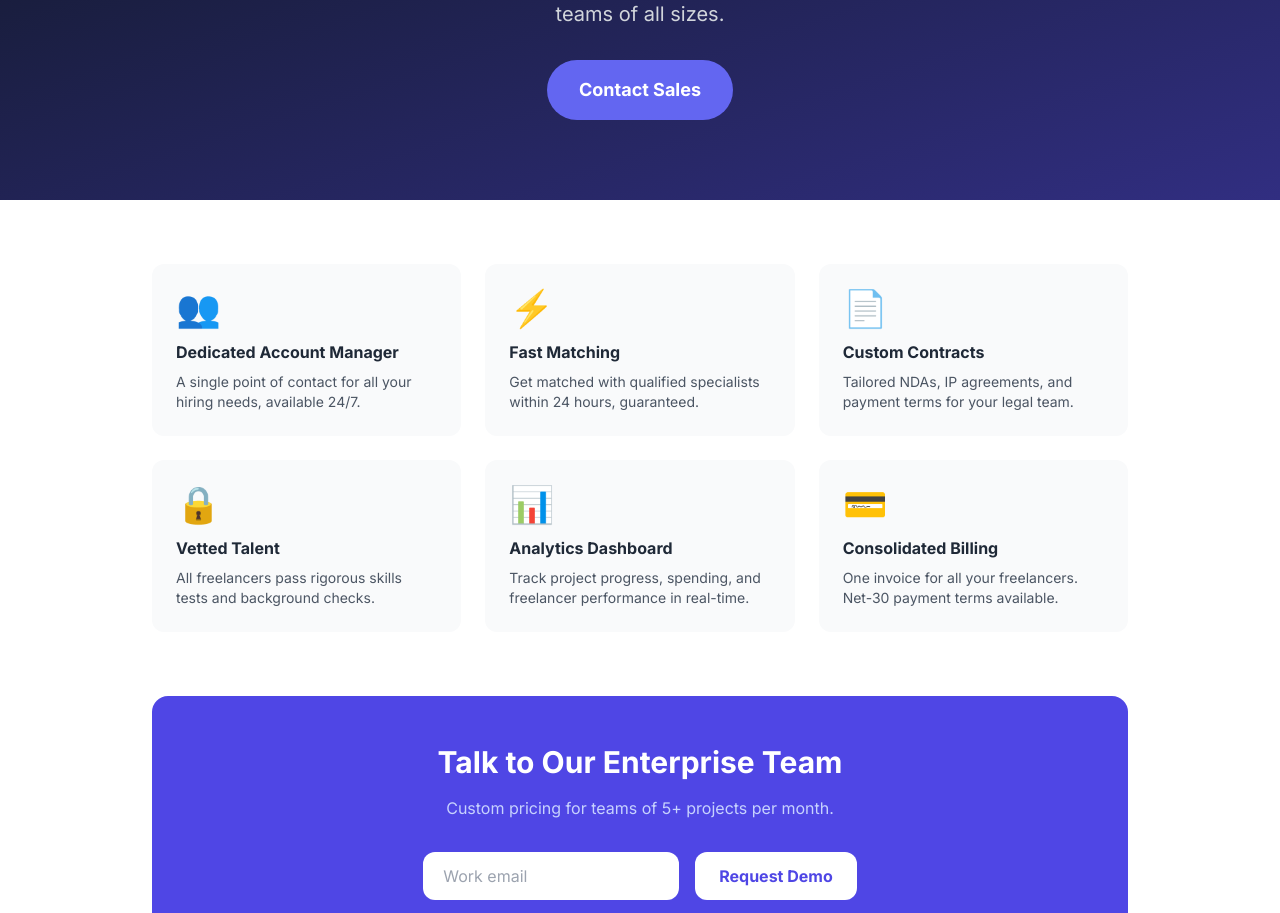
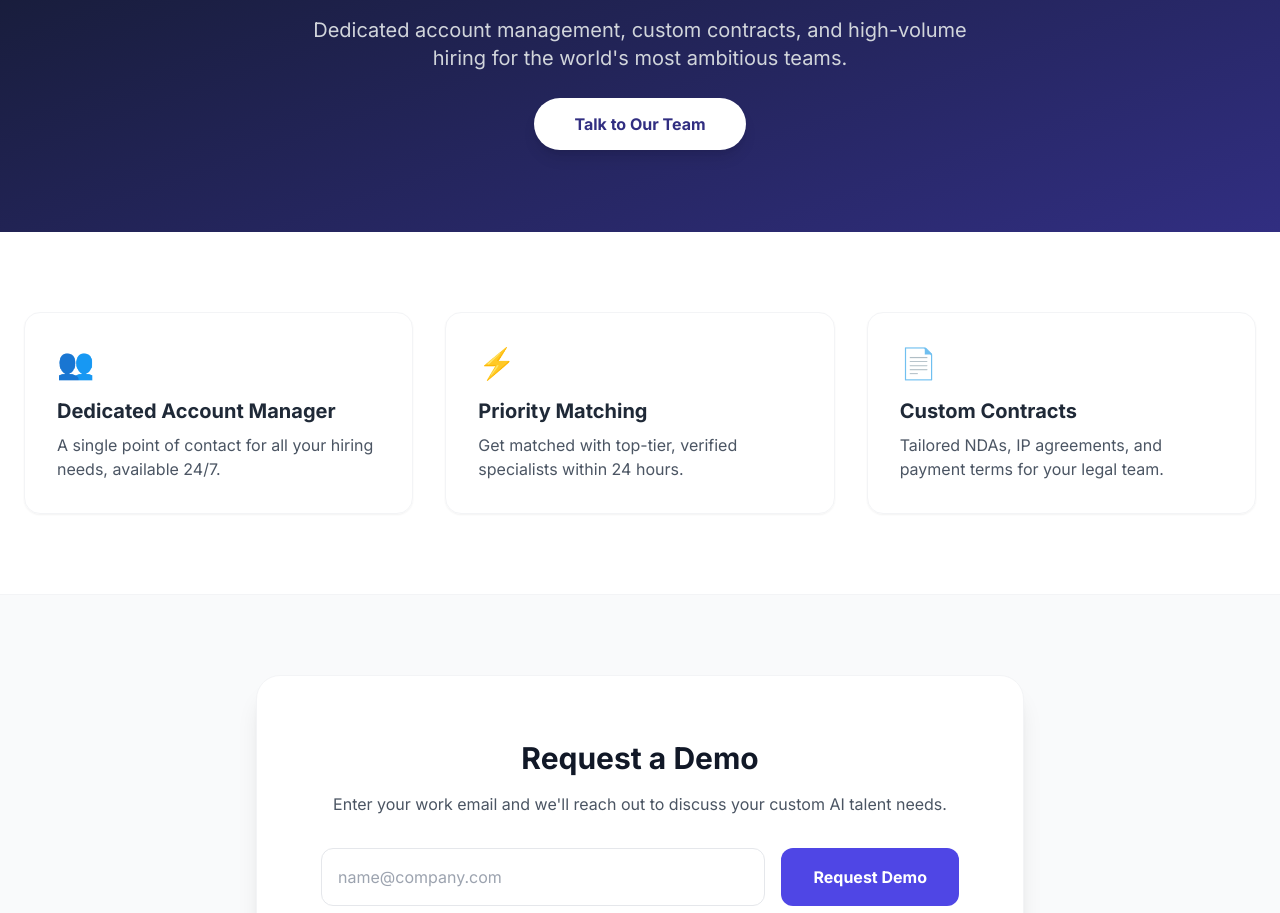
Before and after one commit to ecommerceguru787-cyber/prompthire, a Next.js app: page /enterprise in a window 1280 px wide. Shown: the part 279-1192 px from the top of the page. Built offline with nearby package versions, Linux system fonts and the light colour scheme.

Commit message:
Update page.tsx

```diff
--- a/app/enterprise/page.tsx
+++ b/app/enterprise/page.tsx
@@ -1,37 +1,108 @@
-export const metadata = { title: 'Enterprise - PromptHire', description: 'Scalable AI talent solutions for enterprises.' };
+'use client';
+import { useState } from 'react';
+
 export default function EnterprisePage() {
+  const [email, setEmail] = useState('');
+  const [status, setStatus] = useState<'idle' | 'loading' | 'success' | 'error'>('idle');
+  const [message, setMessage] = useState('');
+
+  const handleSubmit = async (e: React.FormEvent) => {
+    e.preventDefault();
+    setStatus('loading');
+
+    try {
+      const res = await fetch('/api/enterprise-demo', {
+        method: 'POST',
+        headers: { 'Content-Type': 'application/json' },
+        body: JSON.stringify({ email }),
+      });
+
+      const data = await res.json();
+      if (res.ok) {
+        setStatus('success');
+        setMessage(data.message);
+        setEmail('');
+      } else {
+        setStatus('error');
+        setMessage(data.error || 'Something went wrong');
+      }
+    } catch (err) {
+      setStatus('error');
+      setMessage('Failed to send request. Please try again later.');
+    }
+  };
+
   return (
     <main className="bg-white">
-      <section className="bg-gradient-to-br from-gray-900 to-indigo-900 text-white py-20 px-6 text-center">
-        <div className="inline-block bg-yellow-400 text-black text-xs font-bold px-3 py-1 rounded-full mb-4">ENTERPRISE</div>
-        <h1 className="text-5xl font-bold mb-4">AI Talent at Scale</h1>
-        <p className="text-xl text-gray-300 max-w-2xl mx-auto">Dedicated account management, bulk hiring, and custom contracts for teams of all sizes.</p>
-        <button className="mt-8 bg-indigo-500 text-white font-bold px-8 py-4 rounded-full hover:bg-indigo-600 transition text-lg">Contact Sales</button>
+      <section className="bg-gradient-to-br from-gray-900 to-indigo-900 text-white py-24 px-6 text-center">
+        <div className="max-w-4xl mx-auto">
+          <div className="inline-block bg-yellow-400 text-black text-xs font-bold px-3 py-1 rounded-full mb-6 uppercase tracking-widest">
+            Enterprise Solutions
+          </div>
+          <h1 className="text-5xl md:text-6xl font-bold mb-6">AI Talent at Scale</h1>
+          <p className="text-xl text-gray-300 mb-10 max-w-2xl mx-auto">
+            Dedicated account management, custom contracts, and high-volume hiring for the world's most ambitious teams.
+          </p>
+          <a href="#contact" className="bg-white text-indigo-900 font-bold py-4 px-10 rounded-full hover:bg-gray-100 transition shadow-lg">
+            Talk to Our Team
+          </a>
+        </div>
       </section>
-      <section className="max-w-5xl mx-auto py-16 px-6">
-        <div className="grid md:grid-cols-3 gap-6 mb-16">
-          {[
-            {icon:'👥',t:'Dedicated Account Manager',d:'A single point of contact for all your hiring needs, available 24/7.'},
-            {icon:'⚡',t:'Fast Matching',d:'Get matched with qualified specialists within 24 hours, guaranteed.'},
-            {icon:'📄',t:'Custom Contracts',d:'Tailored NDAs, IP agreements, and payment terms for your legal team.'},
-            {icon:'🔒',t:'Vetted Talent',d:'All freelancers pass rigorous skills tests and background checks.'},
-            {icon:'📊',t:'Analytics Dashboard',d:'Track project progress, spending, and freelancer performance in real-time.'},
-            {icon:'💳',t:'Consolidated Billing',d:'One invoice for all your freelancers. Net-30 payment terms available.'},
-          ].map(f=>(
-            <div key={f.t} className="bg-gray-50 rounded-xl p-6">
-              <div className="text-4xl mb-3">{f.icon}</div>
-              <h3 className="font-bold text-gray-800 mb-2">{f.t}</h3>
-              <p className="text-gray-600 text-sm">{f.d}</p>
+
+      <section className="py-20 px-6 max-w-7xl mx-auto">
+        <div className="grid md:grid-cols-3 gap-8">
+          <div className="p-8 border border-gray-100 rounded-2xl shadow-sm hover:shadow-md transition">
+            <div className="text-3xl mb-4">👥</div>
+            <h3 className="text-xl font-bold mb-2 text-gray-800">Dedicated Account Manager</h3>
+            <p className="text-gray-600">A single point of contact for all your hiring needs, available 24/7.</p>
+          </div>
+          <div className="p-8 border border-gray-100 rounded-2xl shadow-sm hover:shadow-md transition">
+            <div className="text-3xl mb-4">⚡</div>
+            <h3 className="text-xl font-bold mb-2 text-gray-800">Priority Matching</h3>
+            <p className="text-gray-600">Get matched with top-tier, verified specialists within 24 hours.</p>
+          </div>
+          <div className="p-8 border border-gray-100 rounded-2xl shadow-sm hover:shadow-md transition">
+            <div className="text-3xl mb-4">📄</div>
+            <h3 className="text-xl font-bold mb-2 text-gray-800">Custom Contracts</h3>
+            <p className="text-gray-600">Tailored NDAs, IP agreements, and payment terms for your legal team.</p>
+          </div>
+        </div>
+      </section>
+
+      <section id="contact" className="py-20 px-6 bg-gray-50 border-t border-gray-100">
+        <div className="max-w-3xl mx-auto bg-white p-10 md:p-16 rounded-3xl shadow-xl text-center border border-gray-100">
+          <h2 className="text-3xl font-bold mb-4 text-gray-900">Request a Demo</h2>
+          <p className="text-gray-600 mb-8">Enter your work email and we'll reach out to discuss your custom AI talent needs.</p>
+
+          <form onSubmit={handleSubmit} className="flex flex-col sm:flex-row gap-4 mb-4">
+            <input
+              type="email"
+              placeholder="name@company.com"
+              required
+              value={email}
+              onChange={(e) => setEmail(e.target.value)}
+              className="flex-grow p-4 border border-gray-200 rounded-xl focus:ring-2 focus:ring-indigo-500 focus:outline-none text-gray-800"
+              disabled={status === 'loading'}
+            />
+            <button
+              type="submit"
+              disabled={status === 'loading'}
+              className="bg-indigo-600 text-white font-bold py-4 px-8 rounded-xl hover:bg-indigo-700 transition disabled:opacity-50"
+            >
+              {status === 'loading' ? 'Sending...' : 'Request Demo'}
+            </button>
+          </form>
+
+          {status === 'success' && (
+            <div className="p-4 bg-green-50 text-green-700 rounded-xl font-medium border border-green-100">
+              {message}
             </div>
-          ))}
-        </div>
-        <div className="bg-indigo-600 text-white rounded-2xl p-12 text-center">
-          <h2 className="text-3xl font-bold mb-4">Talk to Our Enterprise Team</h2>
-          <p className="text-indigo-200 mb-8">Custom pricing for teams of 5+ projects per month.</p>
-          <div className="flex gap-4 justify-center flex-wrap">
-            <input type="email" placeholder="Work email" className="px-5 py-3 rounded-xl text-gray-800 w-64 focus:outline-none" />
-            <button className="bg-white text-indigo-600 font-bold px-6 py-3 rounded-xl hover:bg-gray-100 transition">Request Demo</button>
-          </div>
+          )}
+          {status === 'error' && (
+            <div className="p-4 bg-red-50 text-red-700 rounded-xl font-medium border border-red-100">
+              {message}
+            </div>
+          )}
         </div>
       </section>
     </main>
```
